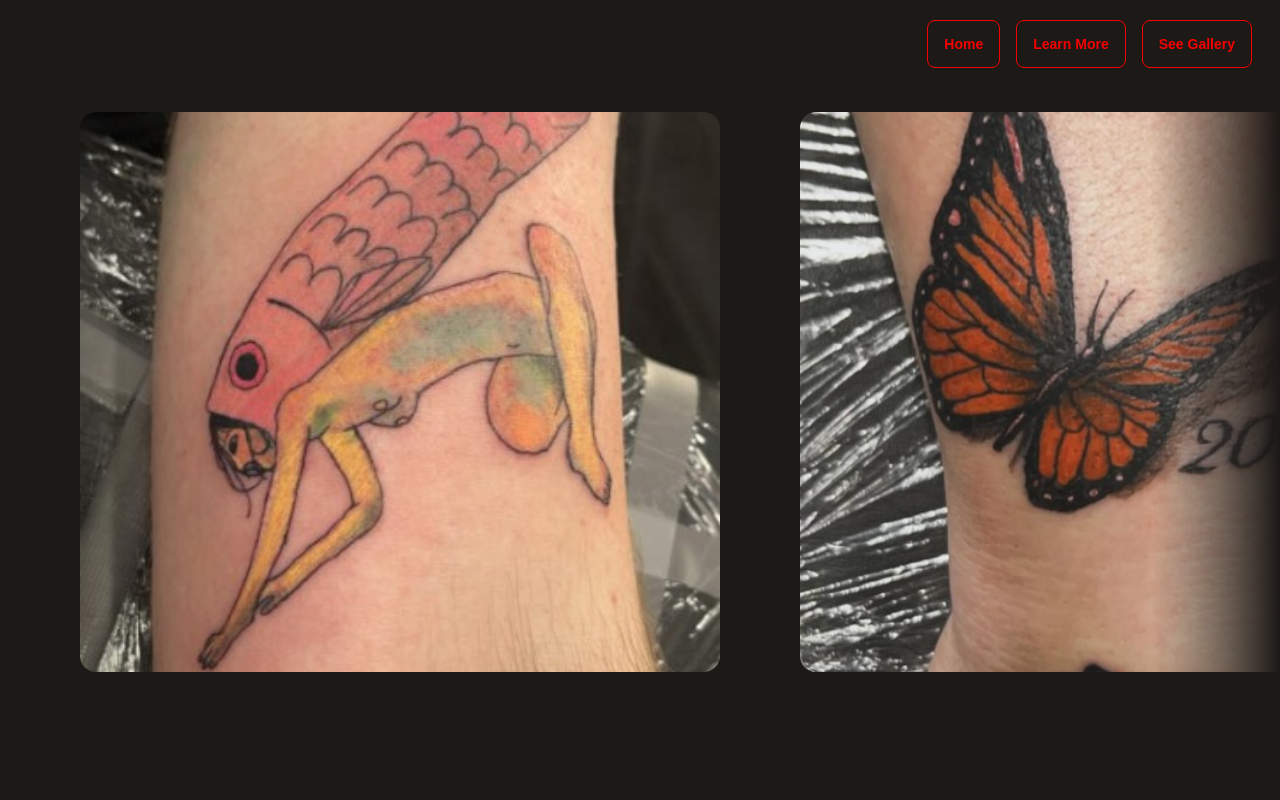
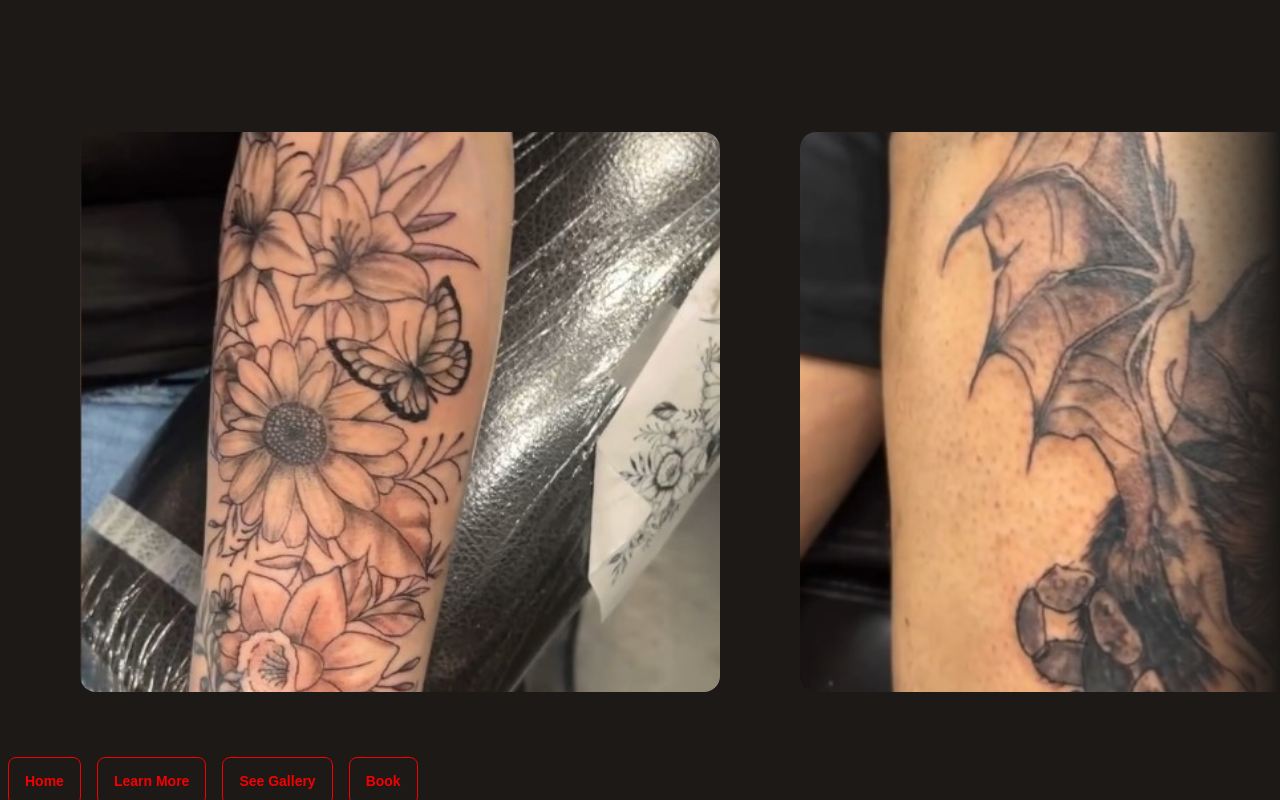
Before and after one commit to JadeZaher/magi-tattoos, a SvelteKit app: page /Gallery in a window 1280 px wide. Built offline with nearby package versions, Linux system fonts and the light colour scheme.

Commit message:
styling clean up type writer effect learn more blrub

```diff
--- a/package.json
+++ b/package.json
@@ -37,6 +37,7 @@
 	"type": "module",
 	"dependencies": {
 		"@splinetool/runtime": "^1.7.6",
-		"@sveltejs/adapter-vercel": "^5.3.2"
+		"@sveltejs/adapter-vercel": "^5.3.2",
+		"svelte-typewriter": "^3.2.3"
 	}
 }
--- a/src/routes/+layout.svelte
+++ b/src/routes/+layout.svelte
@@ -15,21 +15,24 @@
 
 </script>
 
-<div>
-	<div class="flex absolute top-5 right-5 z-10">
-		<a href="/" class="btn btn-outline btn-secondary mx-2">
+<div class=" relative max-h-screen h-screen overflow-hidden">
+	<div class="flex md:justify-start justify-center absolute bottom-[-5px] w-full z-10 overflow-hidden">
+		<a href="/" class="btn btn-outline btn-secondary md:mx-2 mr-[2px]">
 			<button >
 				Home
 			</button>
 		</a>
-		<a href="/LearnMore" class="btn btn-outline btn-secondary mx-2">
+		<a href="/LearnMore" class="btn btn-outline btn-secondary md:mx-2 mx-[2px]">
 			<button >
 				Learn More
 			</button>
 		</a>
-        <a href="/Gallery" class="btn btn-outline btn-secondary mx-2">
-            <button > See Gallery </button>
-        </a>
+		<a href="/Gallery" class="btn btn-outline btn-secondary md:mx-2 mx-[2px]">
+			<button > See Gallery </button>
+		</a>
+		<a class="btn btn-outline btn-secondary md:mx-2 ml-[2px]">
+			<button > Book </button>
+		</a>
 	</div>
 	<main>
 		<slot />
--- a/src/routes/Gallery/+page.svelte
+++ b/src/routes/Gallery/+page.svelte
@@ -20,10 +20,10 @@
 </script>
 
 <svelte:window bind:innerWidth={w}/>
-<div class="slider" onclick={toggle} bind:this={slider} reverse="true" style="
+<div class="slider mt-5" onclick={toggle} reverse="true" style="
         transform: {w < 800?  "": "translateY(20%)"};
         --width: {w < 800? "100vw":"50vw"};
-        --height: {w < 800? "100vh":"70vh"};
+        --height: {w < 800? "85vh":"70vh"};
         --quantity: 8;"
     >
     <div class="list">
@@ -46,7 +46,7 @@
         mask-image: linear-gradient(
             to right,
             transparent,
-            #000 10% 90%,
+            #000 5% 90%,
             transparent
         );
     }
@@ -71,12 +71,12 @@
         @apply object-cover w-full h-full rounded-2xl shadow-stone-700
     }
 
-    .slider:hover .item{
+    .slider:active .item{
         animation-play-state: paused!important;
         filter: blur(15px);
     }
 
-    .slider .item:hover{
+    .slider .item:active{
         filter: blur(0);
     }
 
--- a/src/routes/LearnMore/+page.svelte
+++ b/src/routes/LearnMore/+page.svelte
@@ -4,14 +4,15 @@
 	I Tyler Magid want to bring your ideas to life with precision and care. From cute to the most hardcore tattoos,
 	I offer a wide range of styles to suit every preference.
 	Located in Kennewick Washington, Magi Tattoos prioritizes hygiene, creativity, and client satisfaction.
-	Exploremy tattoo gallery and schedule your consultation today to start your tattoo journey.
+	Explore my tattoo gallery and schedule your consultation today to start your tattoo journey.
 	Transform your ideas into lasting art." />
 </svelte:head>
 
 <script lang="ts">
 	import Pointer from '$lib/components/Pointer.svelte';
+    import { concurrent } from 'svelte-typewriter'
 
-	let loading: boolean = true;
+
 	let learnMoreFocused: boolean = false;
 
 	let mousePosition = {x: 0, y: 0};
@@ -22,8 +23,23 @@
 
 </script>
 
-<div class="grid  place-items-center w-screen h-screen fixed overflow-hidden">
+<div class="grid place-items-center w-screen h-screen fixed overflow-hidden">
     <!-- svelte-ignore a11y-no-static-element-interactions -->
+	<div id="text" class=" md:ml-[50%] absolute md:w-1/3 w-full md:p-5 p-7 md:h-1/2 h-full ">
+		<p class="font-black text-2xl my-16 md:text-right" >
+			I Tyler Magid want to bring your ideas to life with precision and care.
+		</p>
+		<div class="text-left" use:concurrent={{ interval: 10, delay:1 }}>
+			<p >
+				From cute to the most hardcore tattoos,
+				I offer a wide range of styles to suit every preference.
+				Located in Kennewick Washington, Magi Tattoos prioritizes hygiene, creativity, and client satisfaction.
+				Explore my tattoo gallery and schedule your consultation today to start your tattoo journey.
+				Transform your ideas into lasting art.
+			</p>
+		</div>
+	</div>
+	<!-- svelte-ignore a11y-no-static-element-interactions -->
 	<div on:mousemove={handleMove} class="top-0 right-0 h-screen w-screen bg-black cursor-none fixed overflow-hidden z-[-1]"/>
 	{#if !learnMoreFocused}
 	<div  class="h-screen w-screen absolute pointer-events-none ">
```
Also changed, not shown: 1 other file (tests, documents, lock files or other folders).
